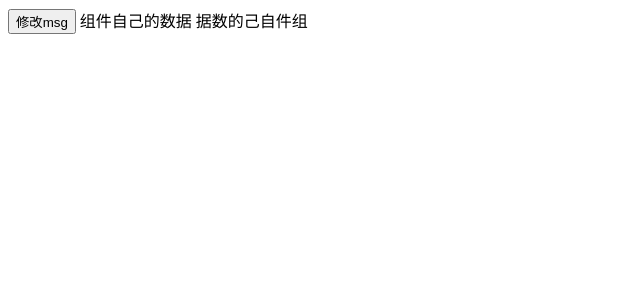
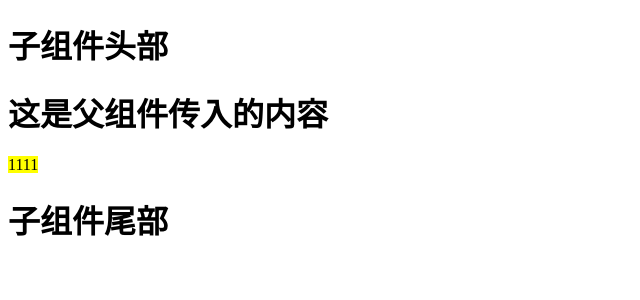
Before and after one commit to xmj12345/qwert, a Vue app: page / in a window 1280 px wide. Shown: the top 300 px of the page, without its empty margins (0-640 px from the left). Built offline with nearby package versions, Linux system fonts and the light colour scheme; the HTML template or start-up script is replaced by a standard one.

Commit message:
基础插槽

```diff
--- /dev/null
+++ b/src/components/CommonChild.vue
@@ -0,0 +1,15 @@
+<template>
+    <h1>子组件头部</h1>
+    <slot></slot>
+    <h1>子组件尾部</h1>
+</template>
+
+<script>
+    export default {
+
+    }
+</script>
+
+<style lang="scss" scoped>
+
+</style>
--- a/src/components/commonHead.vue
+++ b/src/components/commonHead.vue
@@ -1,22 +1,17 @@
 <template>
     <div>
-        <button @click="changeMsg">修改msg</button>
-        {{ msg }}
-        {{ reverseMsg }}
+        <CommonChild>
+            <h1>这是父组件传入的内容</h1>
+            <mark>1111</mark>
+        </CommonChild>
     </div>
 </template>
 
 <script>
-import mixin1 from '@/mixins/mixin1'
+import CommonChild from './CommonChild.vue'
     export default {
-        data() {
-            return {
-                msg: '组件自己的数据'
-            }
-        },
-        mixins:[mixin1],
-        mounted(){
-            console.log(this)
+        components:{
+            CommonChild
         }
     }
 </script>
--- a/src/mixins/mixin1.js
+++ b/src/mixins/mixin1.js
@@ -1,5 +1,5 @@
 export default {
-    data() {
+    data(){
         return {
             msg: '混入对象上的数据'
         }
```
